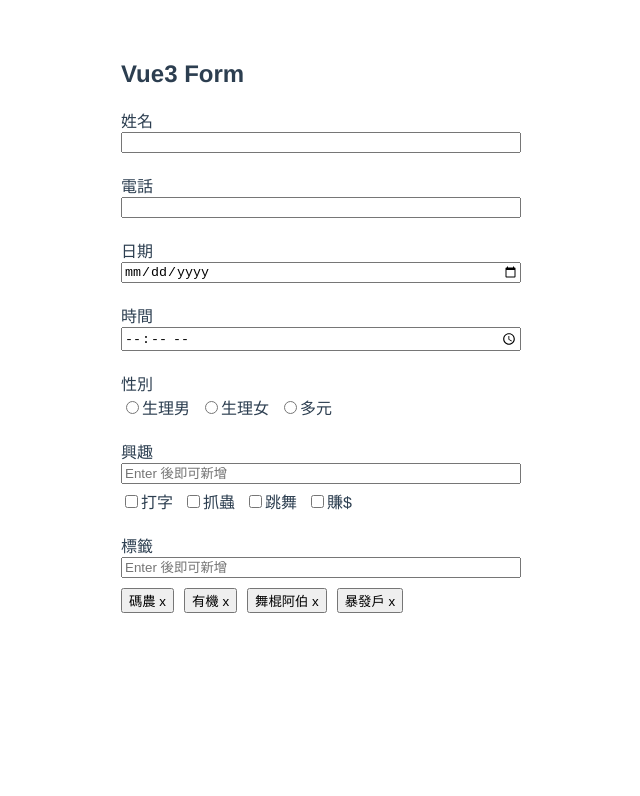
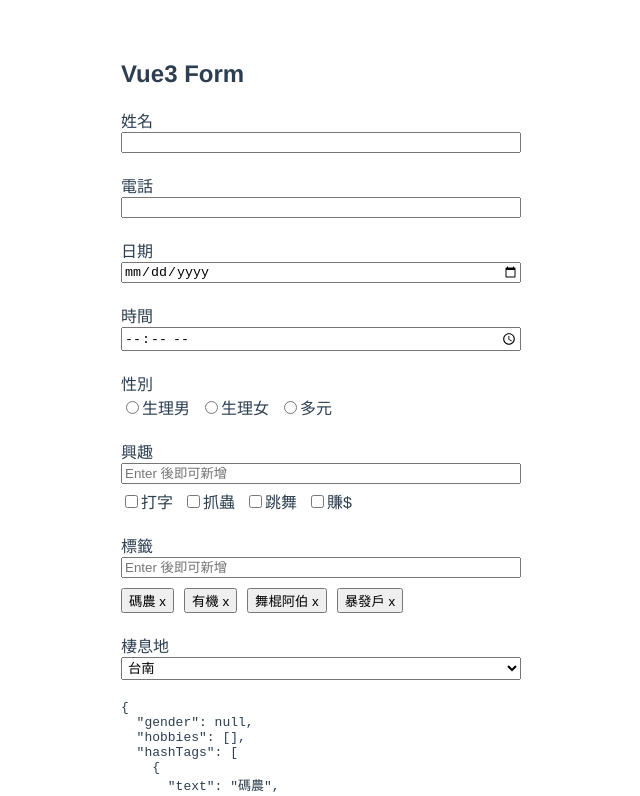
Before and after one commit to DeepJavaScript/vite-a-bit, a Vue app in the folder vue3-form/: page / in a window 1280 px wide. Shown: the top 796 px of the page, without its empty margins (319-959 px from the left). Built offline with nearby package versions, Linux system fonts and the light colour scheme.

Commit message:
feat: add prop options to SelectGroup and handler selected value in components/Form.vue

```diff
--- a/vue3-form/src/components/Form.vue
+++ b/vue3-form/src/components/Form.vue
@@ -4,19 +4,19 @@
     <form class="form" action="">
       <div class="form-field">
         <label for="">姓名</label>
-        <input type="text" name="" id="">
+        <input type="text">
       </div>
       <div class="form-field">
         <label for="">電話</label>
-        <input type="tel" name="" id="">
+        <input type="tel">
       </div>
       <div class="form-field">
         <label for="">日期</label>
-        <input type="date" name="" id="">
+        <input type="date">
       </div>
       <div class="form-field">
         <label for="">時間</label>
-        <input type="time" name="" id="">
+        <input type="time">
       </div>
       <div class="form-field">
         <label for="">性別</label>
@@ -42,6 +42,15 @@
           @updateSelected="form.hashTags = $event"
         ></DynamicHashTag>
       </div>
+      <div class="form-field">
+        <label for="">棲息地</label>
+        <SelectGroup
+          groupName="city"
+          :options="cityOptions"
+          @updateSelected="form.city = $event"
+        ></SelectGroup>
+      </div>
+      <pre>{{form}}</pre>
     </form>
   </section>
 </template>
@@ -50,11 +59,13 @@
 import RadioGroup from '../components/RadioGroup.vue'
 import DynamicCheckbox from '../components/DynamicCheckbox.vue'
 import DynamicHashTag from '../components/DynamicHashTag.vue'
+import SelectGroup from '../components/SelectGroup.vue'
 export default {
 	components: {
     RadioGroup,
     DynamicCheckbox,
-    DynamicHashTag
+    DynamicHashTag,
+    SelectGroup
   },
   props: {
     title: {
@@ -68,6 +79,7 @@ export default {
         gender: null,
         hobbies: [],
         hashTags: [],
+        city: null
       }
     }
   },
@@ -119,7 +131,18 @@ export default {
           value: '暴發戶'
         }
       ]
-    }
+    },
+    cityOptions() {
+      return [
+        {
+          text: '台南',
+          value: '台南'
+        },{
+          text: '其他',
+          value: '其他'
+        }
+      ]
+    },
   },
 }
 </script>
```
